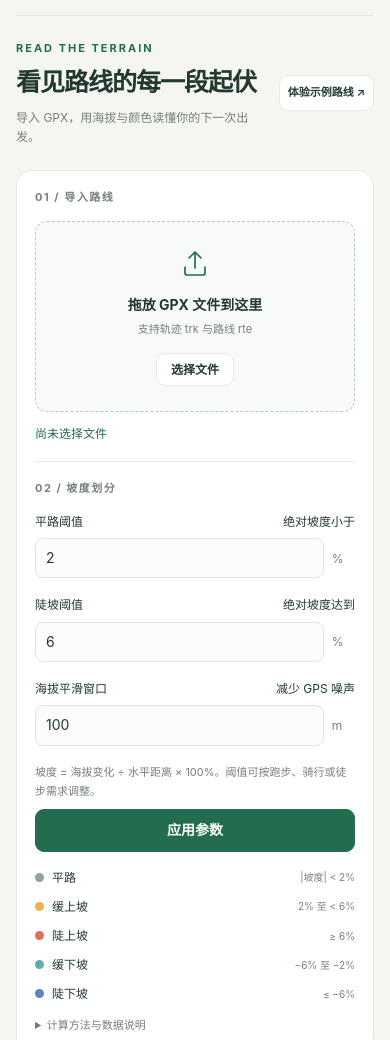
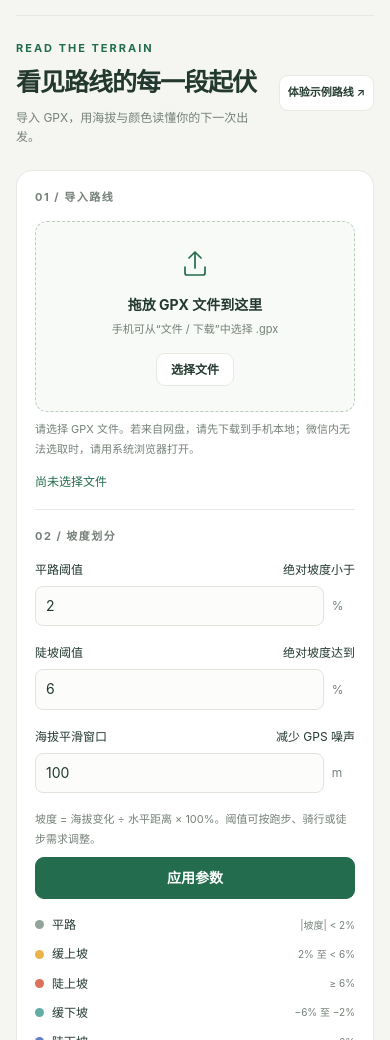
Before and after one commit to Gzz-ovo/popu-gpx, a plain HTML site: page index.html in a window 390 px wide. Shown: the part 60-1100 px from the top of the page. Drawn offline with Linux system fonts and the light colour scheme.

Commit message:
Fix GPX file selection on Android and mobile browsers

```diff
--- a/index.html
+++ b/index.html
@@ -11,6 +11,7 @@
 .main,.sidebar,.main>*,.bottom>*{min-width:0}.main{grid-template-columns:minmax(0,1fr)}.route-meta strong{overflow-wrap:anywhere;min-width:0}.route-meta span{flex-shrink:0}
 .chart-toolbar{display:flex;align-items:center;justify-content:space-between;gap:10px;flex-wrap:wrap;margin-bottom:10px}.chart-controls{display:flex;gap:6px}.chart-controls .btn{padding:5px 11px;min-width:36px;min-height:34px;font-size:12px}.view-range{font-size:11px;color:var(--muted);font-variant-numeric:tabular-nums}#chart{touch-action:none;cursor:grab}#chart.dragging{cursor:grabbing}.chart-footer{flex-wrap:wrap}
 @media(max-width:700px){.wrap{padding:0 16px 24px}header{height:76px}.privacy{font-size:10px}.intro{padding-top:24px;gap:12px}h1{font-size:25px}.intro p{font-size:12px}.intro .btn{font-size:11px;padding:8px;white-space:nowrap}.layout{grid-template-columns:minmax(0,1fr)}.sidebar{padding:18px}.sidebar .divider{margin:18px 0}.legend{grid-template-columns:1fr}.chart-card{padding:18px 12px 14px}.chart-area{height:300px}.stat{padding:15px}.chart-footer{font-size:10px}.table-card{padding:18px 12px}}
+.drop{display:block}.file-input{position:absolute;width:1px;height:1px;padding:0;margin:-1px;overflow:hidden;clip:rect(0,0,0,0);clip-path:inset(50%);white-space:nowrap;border:0}.sidebar:has(.file-input:focus-visible) .drop{outline:3px solid #86bea7;outline-offset:3px}
 </style>
 </head>
 <body>
@@ -21,8 +22,8 @@
 <div class="layout">
 <aside class="card sidebar">
 <div class="section-label">01 / 导入路线</div>
-<div class="drop" id="drop" tabindex="0" role="button" aria-label="选择或拖入 GPX 文件"><svg width="32" height="32" viewBox="0 0 32 32" fill="none" aria-hidden="true"><path d="M16 21V5m-6 6 6-6 6 6M6 20v6a2 2 0 0 0 2 2h16a2 2 0 0 0 2-2v-6" stroke="currentColor" stroke-width="1.7" stroke-linecap="round" stroke-linejoin="round"/></svg><strong>拖放 GPX 文件到这里</strong><small>支持轨迹 trk 与路线 rte</small><span class="btn">选择文件</span></div>
-<input id="file" type="file" accept=".gpx,application/gpx+xml,application/xml,text/xml" hidden><div id="filename" class="filename">尚未选择文件</div>
+<label class="drop" id="drop" for="file" tabindex="0" role="button" aria-label="选择或拖入 GPX 文件"><svg width="32" height="32" viewBox="0 0 32 32" fill="none" aria-hidden="true"><path d="M16 21V5m-6 6 6-6 6 6M6 20v6a2 2 0 0 0 2 2h16a2 2 0 0 0 2-2v-6" stroke="currentColor" stroke-width="1.7" stroke-linecap="round" stroke-linejoin="round"/></svg><strong>拖放 GPX 文件到这里</strong><small>手机可从“文件 / 下载”中选择 .gpx</small><span class="btn">选择文件</span></label>
+<input id="file" type="file" class="file-input" aria-label="选择 GPX 路线文件" aria-describedby="file-help"><div id="file-help" class="hint" style="margin-top:8px">请选择 GPX 文件。若来自网盘，请先下载到手机本地；微信内无法选取时，请用系统浏览器打开。</div><div id="filename" class="filename">尚未选择文件</div>
 <div class="divider"></div><div class="section-label">02 / 坡度划分</div>
 <div class="field"><label for="flat">平路阈值 <span>绝对坡度小于</span></label><div class="unit-input"><input id="flat" type="number" min="0.1" max="30" step="0.1" value="2"><span>%</span></div></div>
 <div class="field"><label for="steep">陡坡阈值 <span>绝对坡度达到</span></label><div class="unit-input"><input id="steep" type="number" min="0.2" max="60" step="0.1" value="6"><span>%</span></div></div>
@@ -218,8 +219,9 @@ function setupChartInteraction(){
  window.addEventListener('blur',clearGesture);
 }
 
-async function loadFile(file){if(!file)return;const version=++loadVersion;status('正在读取并分析 GPX…');try{if(file.size>50*1024*1024)throw Error('文件超过 50 MB，请先拆分轨迹后导入。');const text=await file.text();if(version!==loadVersion)return;const parsed=parseGPX(text,file.name.replace(/\.gpx$/i,''));const p=params(),analyzed=analyze(parsed,p);source=parsed;result=analyzed;chartView=null;clearGesture();$('filename').textContent=file.name;apply();}catch(e){if(version===loadVersion)status(e.message||'读取文件失败，请重试。',true);}finally{$('file').value='';}}
-$('file').addEventListener('change',e=>loadFile(e.target.files[0]));$('drop').addEventListener('click',()=>$('file').click());$('drop').addEventListener('keydown',e=>{if(e.key==='Enter'||e.key===' '){e.preventDefault();$('file').click();}});for(const name of ['dragenter','dragover'])$('drop').addEventListener(name,e=>{e.preventDefault();$('drop').classList.add('over');});for(const name of ['dragleave','drop'])$('drop').addEventListener(name,e=>{e.preventDefault();$('drop').classList.remove('over');});$('drop').addEventListener('drop',e=>loadFile(e.dataTransfer.files[0]));window.addEventListener('dragover',e=>e.preventDefault());window.addEventListener('drop',e=>e.preventDefault());$('apply').addEventListener('click',apply);
+function readFileText(file){if(typeof file.text==='function')return file.text();return new Promise((resolve,reject)=>{const reader=new FileReader();reader.onload=()=>resolve(reader.result);reader.onerror=()=>reject(Error('读取失败，请先把 GPX 下载到手机本地再重试。'));reader.onabort=()=>reject(Error('已取消读取文件。'));reader.readAsText(file);});}
+async function loadFile(file){if(!file)return;const version=++loadVersion;status('正在读取并分析 GPX…');try{if(file.size>50*1024*1024)throw Error('文件超过 50 MB，请先拆分轨迹后导入。');const text=await readFileText(file);if(version!==loadVersion)return;const parsed=parseGPX(text,file.name.replace(/\.gpx$/i,''));const p=params(),analyzed=analyze(parsed,p);source=parsed;result=analyzed;chartView=null;clearGesture();$('filename').textContent=file.name;apply();}catch(e){if(version===loadVersion)status(e.message||'读取文件失败，请重试。',true);}finally{$('file').value='';}}
+$('file').addEventListener('change',e=>loadFile(e.target.files[0]));$('drop').addEventListener('keydown',e=>{if(e.key==='Enter'||e.key===' '){e.preventDefault();$('file').click();}});for(const name of ['dragenter','dragover'])$('drop').addEventListener(name,e=>{e.preventDefault();$('drop').classList.add('over');});for(const name of ['dragleave','drop'])$('drop').addEventListener(name,e=>{e.preventDefault();$('drop').classList.remove('over');});$('drop').addEventListener('drop',e=>loadFile(e.dataTransfer.files[0]));window.addEventListener('dragover',e=>e.preventDefault());window.addEventListener('drop',e=>e.preventDefault());$('apply').addEventListener('click',apply);
 $('demo').addEventListener('click',()=>{try{params();loadVersion++;const knots=[[0,130],[1000,140],[2300,192],[3200,282],[3800,294],[4800,254],[5700,155],[6800,160],[8000,220],[9000,140],[10000,145]],piece=[];for(let s=0;s<=10000;s+=10){let i=0;while(i<knots.length-2&&knots[i+1][0]<s)i++;const a=knots[i],b=knots[i+1],z=a[1]+(b[1]-a[1])*(s-a[0])/(b[0]-a[0]);piece.push({lat:30+s/6371008.8*180/Math.PI,lon:120,z:z+0.3*Math.sin(s/34)});}source=prepare([piece],'山间环线 · 示例');chartView=null;clearGesture();$('filename').textContent='示例路线（模拟数据）';apply();}catch(e){status(e.message,true);}});
 $('export').addEventListener('click',()=>{if(!result)return;const csv=[['坡段','轨迹段','类型','起点_km','终点_km','长度_m','平均坡度_%','起点海拔_m','终点海拔_m','海拔变化_m'],...result.segments.map((s,i)=>[i+1,s.track+1,TYPES[s.type].name,(s.start/1000).toFixed(4),(s.end/1000).toFixed(4),s.length.toFixed(2),s.grade.toFixed(3),s.z0.toFixed(2),s.z1.toFixed(2),s.change.toFixed(2)])].map(row=>row.map(v=>'"'+String(v).replace(/"/g,'""')+'"').join(',')).join('\r\n');const url=URL.createObjectURL(new Blob(['\ufeff'+csv],{type:'text/csv;charset=utf-8'})),a=document.createElement('a');a.href=url;a.download=source.name.replace(/[\\/:*?"<>|]/g,'_')+'_坡段分析.csv';document.body.appendChild(a);a.click();a.remove();setTimeout(()=>URL.revokeObjectURL(url),1000);});
 setupChartInteraction();new ResizeObserver(()=>draw()).observe($('chart-area'));render();
```
Also changed, not shown: 1 other file.
